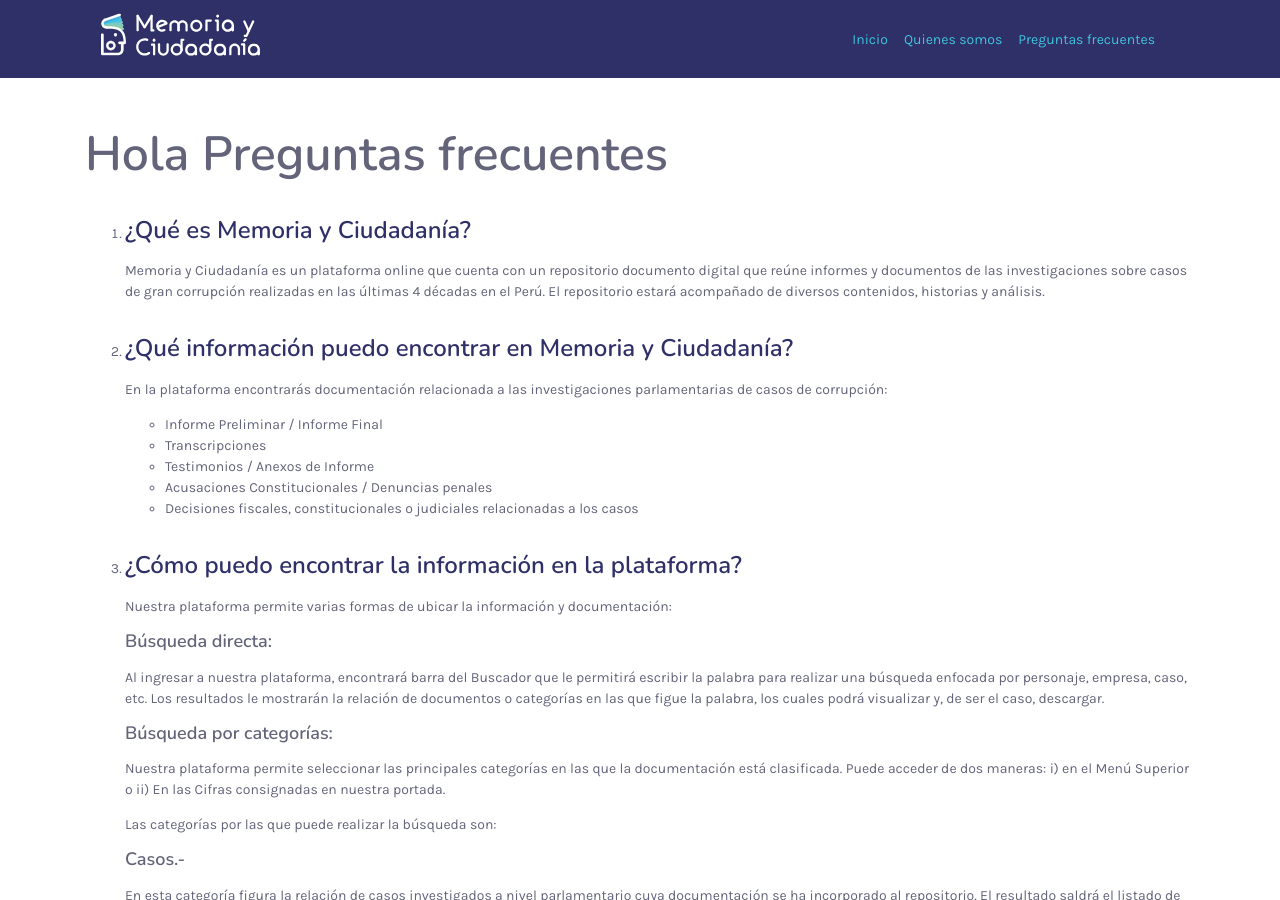
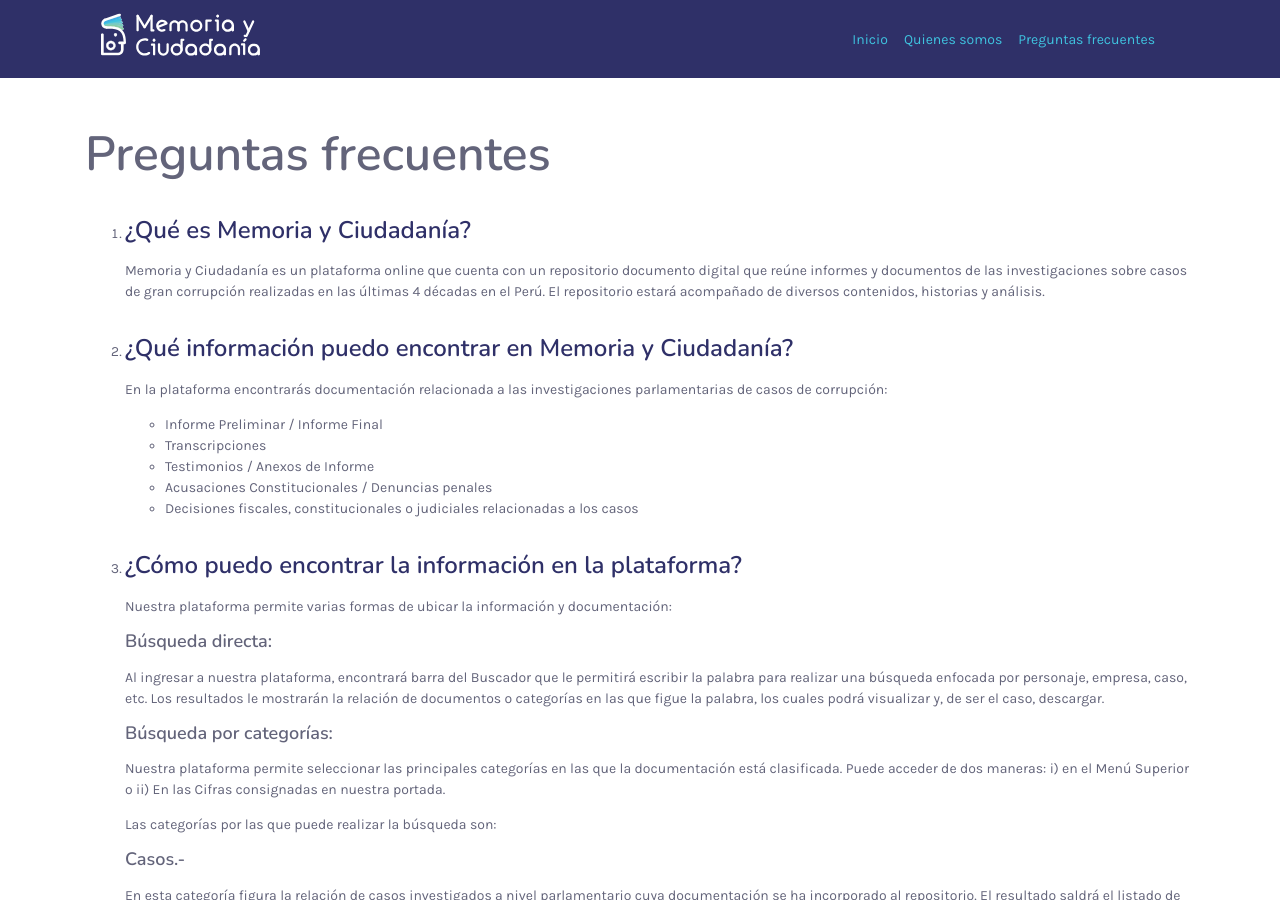
Before and after one commit to camargozzini/memoriayciudadania, a Jekyll site: the page built from preguntas-frecuentes.html, in a window 1280 px wide and 900 px high. Built offline with Jekyll 4.4.1, drawn with Linux system fonts in a browser that asks for light colours; nearby versions of some CDN libraries.

Commit message:
Borra Prueba

```diff
--- a/preguntas-frecuentes.html
+++ b/preguntas-frecuentes.html
@@ -4,7 +4,7 @@
 ---
 <section id="faq">
   <div class="container">
-    <h1>Hola Preguntas frecuentes</h1>
+    <h1>Preguntas frecuentes</h1>
     <ol>
       <li>
         <h4>¿Qué es Memoria y Ciudadanía?</h4>
```
